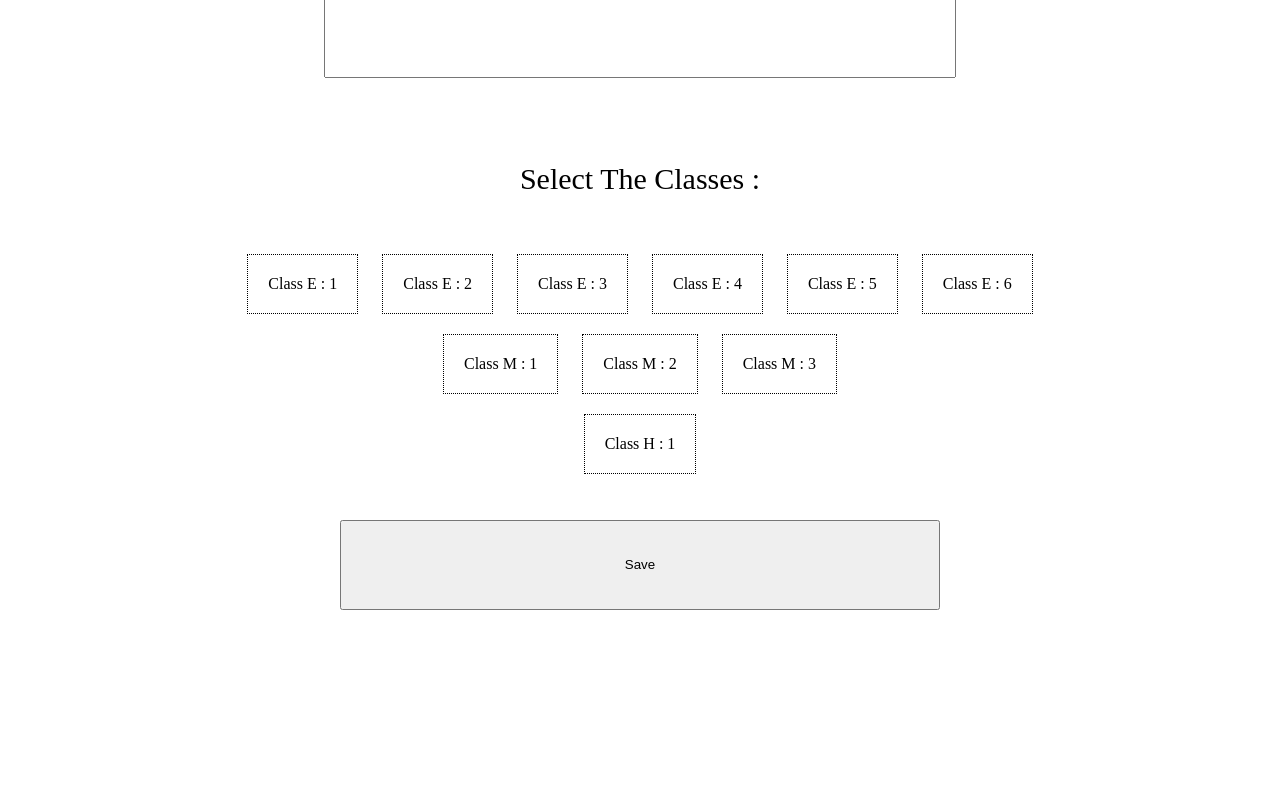
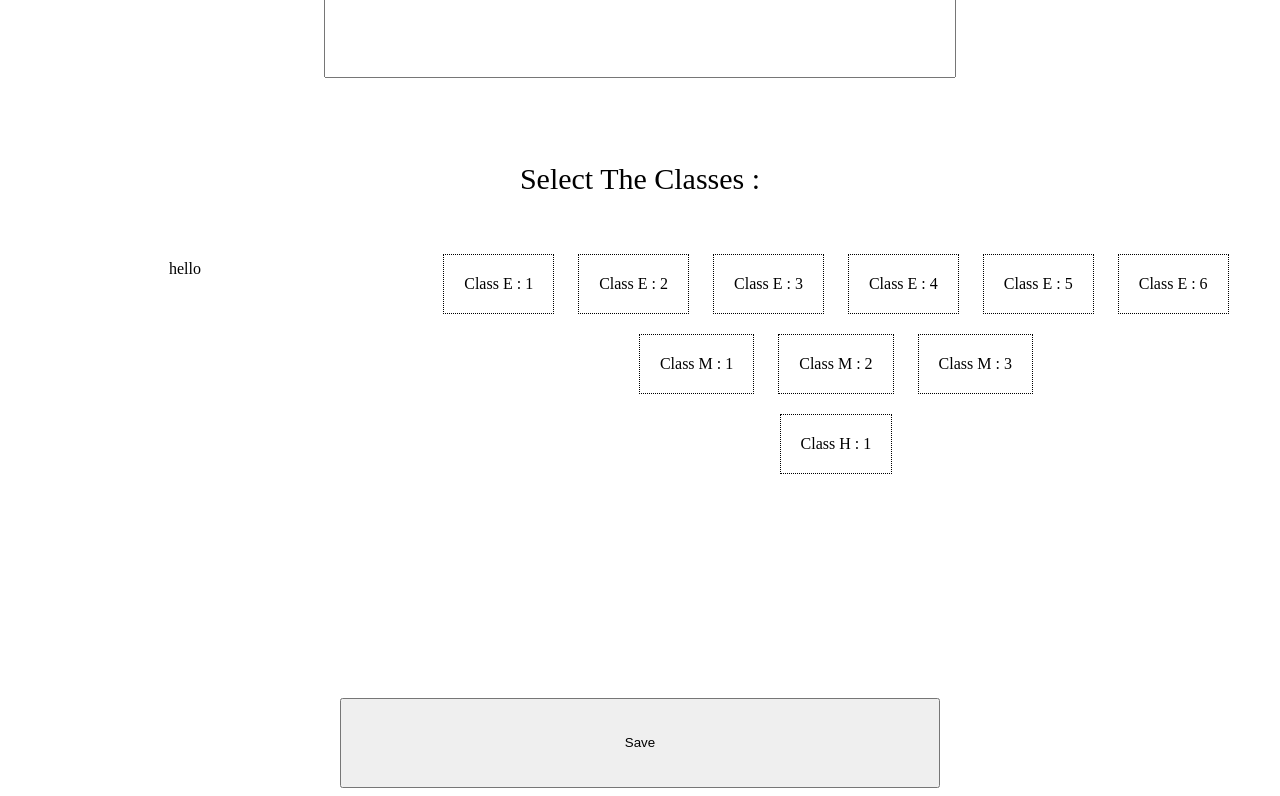
Before and after one commit to Yousefx10/StaticLinkDash, a PHP site: page /dashboard.php in a window 1280 px wide. Shown: the part 221-1017 px from the top of the page. Before the commit the page ends 831 px from the top, so only its background shows below. Run offline with PHP 8.4, Linux system fonts and the light colour scheme.

Commit message:
basic floating system

```diff
--- a/dashboard.php
+++ b/dashboard.php
@@ -9,7 +9,7 @@
         .SchoolClass
         {
             padding: 20px;border: 1px dotted #000;
-            margin: 10px; display: inline-block;
+            margin: 10px;display: inline-block;
             cursor:pointer;
         }
         .SchoolClass:hover
@@ -29,16 +29,27 @@
 <body>
     <div style="text-align: center;user-select: none;">
         <h1>Zat Academy Dashboard</h1>
-        <hr/>
-        <br/>
-        <br/>
+
+        <hr/><br/><br/>
+
+
         <p class="fontP"> Write The New Link</p>
         <input type="text" style="padding: 30px;width:45%"/>
 
         <br/><br/> <br/><br/>
+
         <p class="fontP">Select The Classes :</p>
+
         <br/>
-        <span class="SchoolClass">Class E : 1</span>
+
+<!--  -->
+<div style="float:left;width:28%;height:400px">
+
+<p>hello</p>
+</div>
+<!--  -->
+<div style="float:right;width:69%;height:400px">
+<span class="SchoolClass">Class E : 1</span>
         <span class="SchoolClass">Class E : 2</span>
         <span class="SchoolClass">Class E : 3</span>
         <span class="SchoolClass">Class E : 4</span>
@@ -53,6 +64,11 @@
 
         <span class="SchoolClass">Class H : 1</span>
 
+</div>
+<!--  -->
+<div style="clear:both;"></div>
+<!--  -->
+
         <br/><br/><br/>
         <button>Save</button>
     </div>
```
